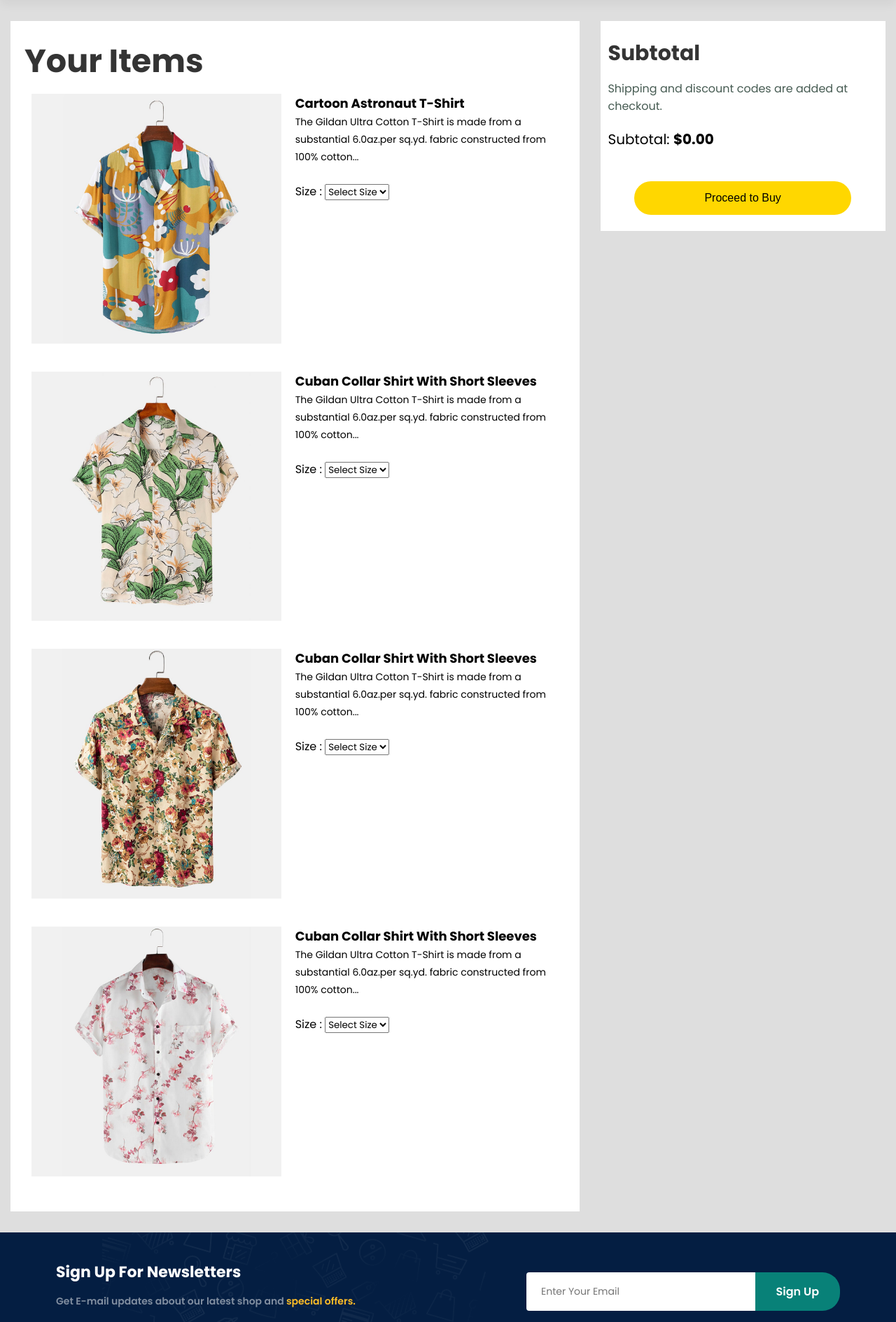
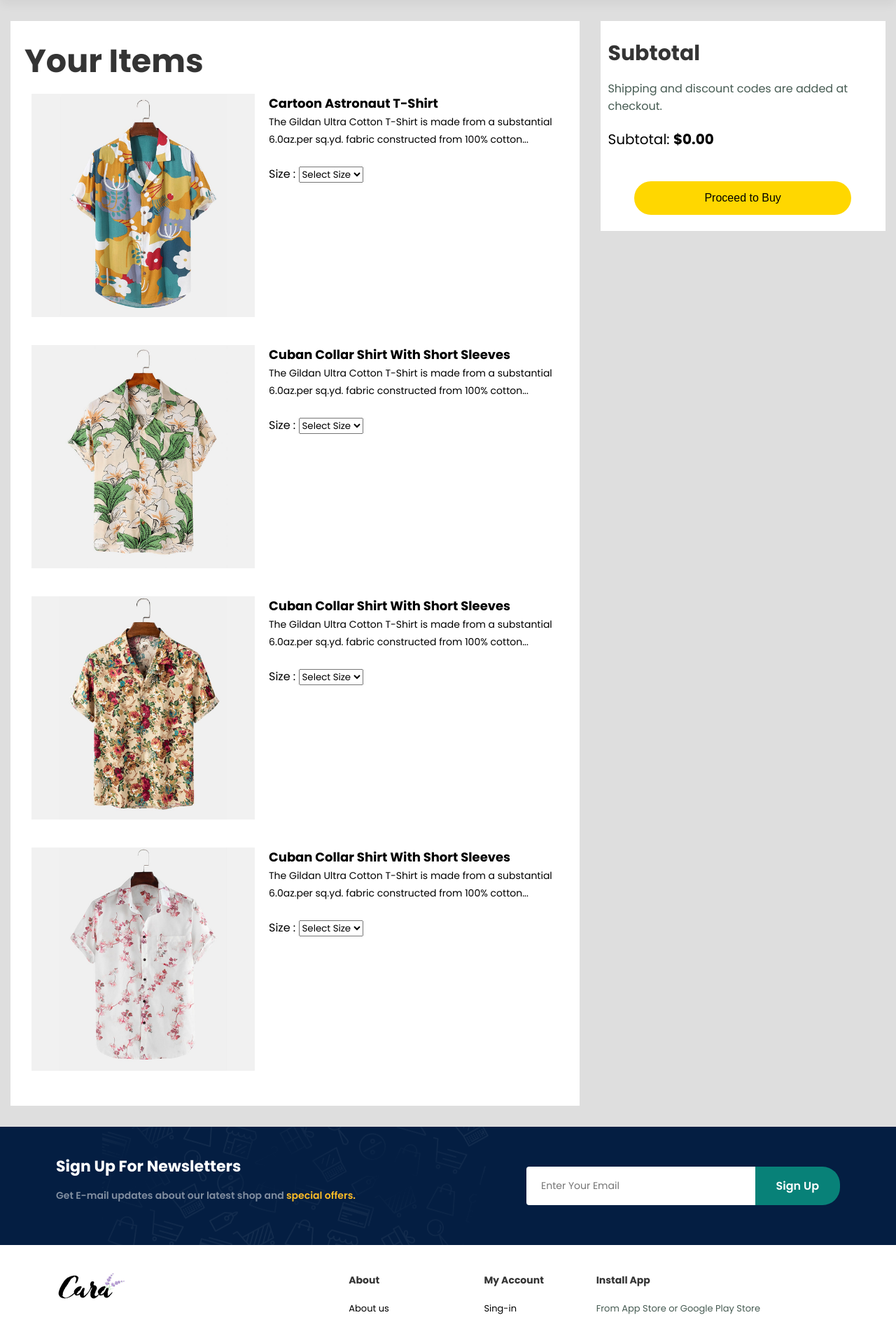
Before and after one commit to Manthan7698/E-CommWeb, a PHP site: page /bag.html in a window 1280 px wide. Shown: the part 87-1976 px from the top of the page at 70% size. Run offline with PHP 8.4, Linux system fonts and the light colour scheme; some libraries are stand-ins or nearby versions.

Commit message:
added style

```diff
--- a/style.css
+++ b/style.css
@@ -1061,8 +1061,8 @@ footer .copyright {
 }
 
 .bag-item img{
-  width: 50%;
-  height: 50%;
+  width: 45%;
+  height: 45%;
   object-fit: cover;
   padding-right: 20px;
 }
```
